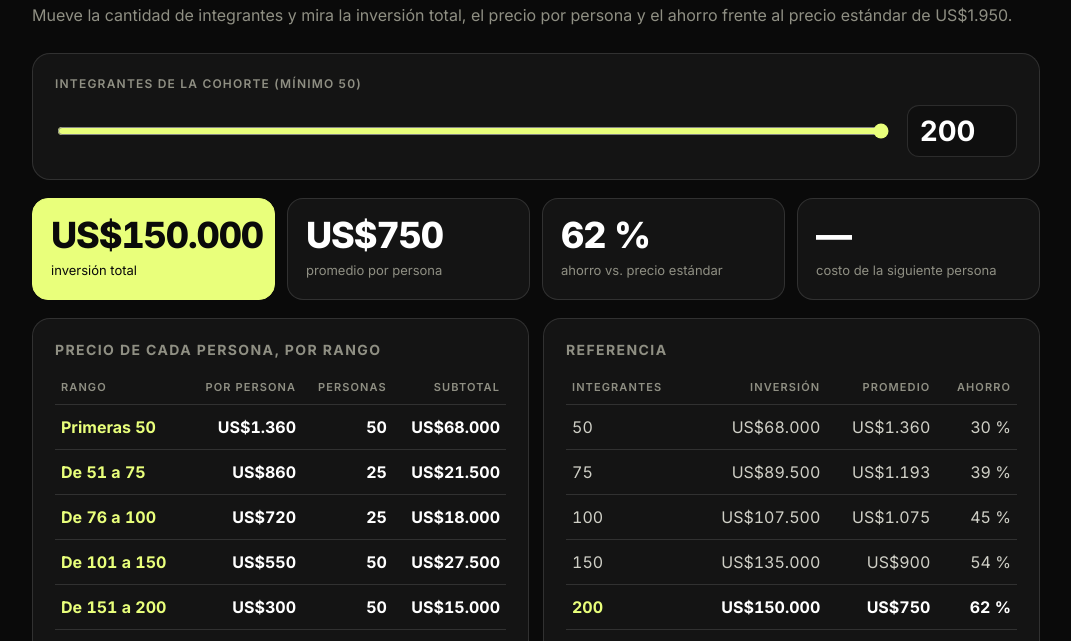
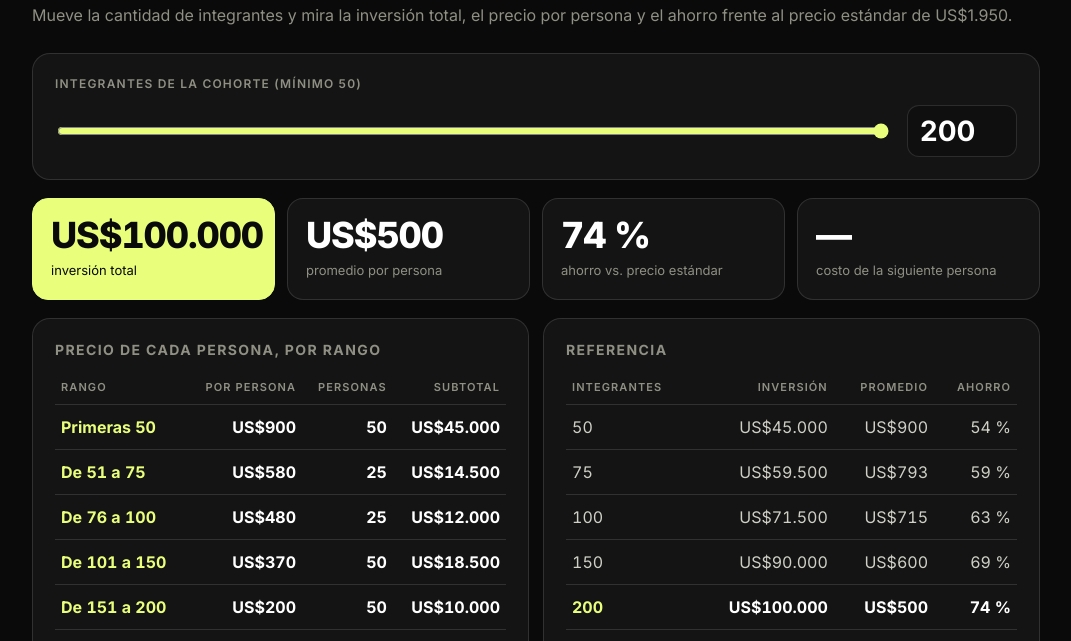
Before and after one commit to Juanjosar20/simulador-cohorte, a plain HTML site: page index.html in a window 1280 px wide. Shown: the part 159-800 px from the top of the page, without its empty margins (104-1175 px from the left). Drawn offline with Linux system fonts and the light colour scheme.

Commit message:
Ajusta rangos: 200 personas = US$100.000 (US$500 promedio)
Co-Authored-By: Claude Opus 5.5 <noreply@anthropic.com>
Claude-Session: https://claude.ai/code/session_0195TjmjBYATRa9EjcLAtygS

```diff
--- a/index.html
+++ b/index.html
@@ -45,7 +45,7 @@ tr.on td{color:var(--ink);font-weight:700}tr.on td:first-child{color:var(--lime)
 <p class="note">Precio estándar: US$1.950 por persona (cupo de AI Sales en cohorte compartida). Cohorte personalizada desde 50 integrantes. Precio indicativo en USD; el alcance final se define en la reunión de diagnóstico.</p>
 </div>
 <script>
-const T=[[1,50,1360,'Primeras 50'],[51,75,860,'De 51 a 75'],[76,100,720,'De 76 a 100'],[101,150,550,'De 101 a 150'],[151,200,300,'De 151 a 200']];
+const T=[[1,50,900,'Primeras 50'],[51,75,580,'De 51 a 75'],[76,100,480,'De 76 a 100'],[101,150,370,'De 101 a 150'],[151,200,200,'De 151 a 200']];
 const STD=1950,f=n=>'US$'+Math.round(n).toLocaleString('es-CO');
 function total(n){let t=0;for(const[a,b,p]of T){if(n>=a)t+=(Math.min(n,b)-a+1)*p}return t}
 function draw(n){n=Math.max(50,Math.min(200,Math.round(+n||50)));r.value=n;document.getElementById('n').value=n;
```
